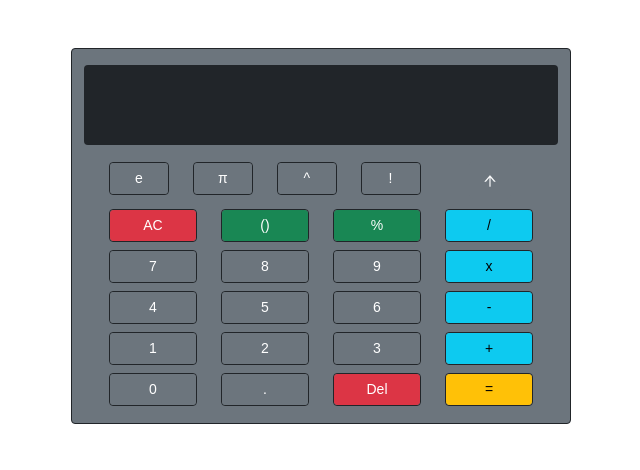
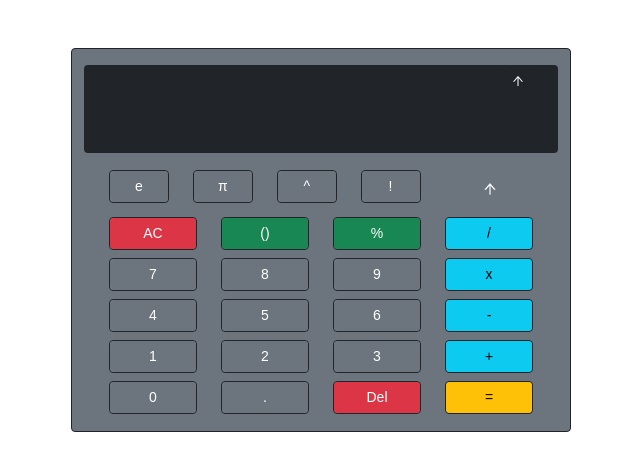
Before and after one commit to HF77554/calculator, a React (Create React App) app: page / in a window 1280 px wide. Shown: the top 470 px of the page, without its empty margins (319-959 px from the left). Built offline with nearby package versions, Linux system fonts and the light colour scheme.

Commit message:
changes on CSS styling for the display of History and General Display

```diff
--- a/src/components/CalculatorBody.jsx
+++ b/src/components/CalculatorBody.jsx
@@ -13,7 +13,6 @@ const CalculatorBody = () => {
 
     const res = AttributeAnalysis({display, input});
     displayTask(res)
-    console.log(display.history)
 
   };
 
--- a/src/components/display/CalculationDisplay.jsx
+++ b/src/components/display/CalculationDisplay.jsx
@@ -1,8 +1,12 @@
+import { Container, Row, Col } from "react-bootstrap";
+
 const CalculationDisplay = ({onDisplay}) => {
     return (
-      <div>
-        <h3 className='text-end text-break'>{onDisplay.oldValue}{onDisplay.operator}{onDisplay.newValue}</h3>
-      </div>
+      <Container>
+        <Col xs={10} className="generalDisplay">
+          <h3 className='text-end text-break'>{onDisplay.oldValue}{onDisplay.operator}{onDisplay.newValue}</h3>
+        </Col>
+      </Container>
     );
   };
   export default CalculationDisplay;
--- a/src/components/display/HistoryDisplay.jsx
+++ b/src/components/display/HistoryDisplay.jsx
@@ -1,11 +1,34 @@
+import {useState} from 'react'
+import { Container, Row, Col, Button } from "react-bootstrap";
+
+import ArrowButton from "../reusable/ArrowButton";
+import HistoryItems from './HistoryItems';
+
 const HistoryDisplay = ({ onHistory }) => {
+  const [classStyle, classStyleTask] = useState('historyDisplay')
+  const [collapsed, collapsedTask] = useState(true);
+
+  const overflowHandler = () => {
+    collapsedTask(!collapsed)
+    if (classStyle === 'historyDisplay') {
+      classStyleTask('historyDisplayOverflow')
+    } else {
+      classStyleTask('historyDisplay')
+    }
+  }
 
   return (
-    <div className="historydisplay">
-      {onHistory && onHistory.map( history =>
-        <h4 className='text-end text-break' key={history+Date.now()}>{history}</h4>)
-      }
-    </div>
+    <Container>
+      <Row>
+        <Col className={classStyle} xs={10}>
+          {onHistory && <HistoryItems onHistory={onHistory} onCollapsed={collapsed}/>
+          }
+        </Col>
+        <Col xs={2}>
+          <ArrowButton onCollapse={collapsed} onPress={() => overflowHandler()} onSize={'sm'} onVariant={'dark'} />
+        </Col>
+      </Row>
+    </Container>
   );
 };
 export default HistoryDisplay;
--- /dev/null
+++ b/src/components/display/HistoryItems.jsx
@@ -0,0 +1,17 @@
+import { useState } from "react"
+
+const HistoryItems = ({onHistory, onCollapsed}) => {
+
+    console.log(onHistory)
+
+    return(
+        <div>
+            {onCollapsed ?
+                "test"
+            :
+                onHistory.map( history => <h4 className='text-end text-break' key={Math.floor(Math.random()*Math.random()*1000)}>{history}</h4>)
+            }
+        </div>
+    )
+}
+export default HistoryItems
--- a/src/components/display/MainDisplay.css
+++ b/src/components/display/MainDisplay.css
@@ -1,10 +1,31 @@
-.maindisplay {
+.mainDisplay {
     min-height: 80px;
-    margin-right: 10px;
-    pointer-events: none;
 }
 
-.historydisplay {
-    min-height: 40px;
+.generalDisplay {
+    height: 40px;
+    color: rgb(255, 255, 255)
+}
+
+.historyDisplay {
+    padding-top: 10px;
+    height: 40px;
     color: rgba(255, 255, 255, 0.5);
+    overflow: hidden;
+
 }
+
+.historyDisplayOverflow {
+    padding-top: 10px;
+    min-height: 70px;
+    max-height: 200px;
+    color: rgba(255, 255, 255, 0.5);
+    overflow: auto;
+
+}
+
+/*
+display: flex;
+    flex-direction: column;
+    align-items: flex-end;
+*/
--- a/src/components/display/MainDisplay.jsx
+++ b/src/components/display/MainDisplay.jsx
@@ -7,7 +7,7 @@ import CalculationDisplay from "./CalculationDisplay";
 
 const MainDisplay = ({onDisplay, onHistory}) => {
   return (
-    <Container className="mt-3 mb-3 rounded bg bg-dark text-light maindisplay">
+    <Container className="mt-3 mb-3 rounded bg bg-dark text-light mainDisplay">
       <Row>
         <HistoryDisplay onHistory={onHistory}/>
       </Row>
--- a/src/components/logic/functional/Calculation.jsx
+++ b/src/components/logic/functional/Calculation.jsx
@@ -11,7 +11,7 @@ const Calculation = (display) => {
         case "-":
             return (oldVal-newVal).toString()
         case "/":
-            return (oldVal/-newVal).toString()
+            return (oldVal/newVal).toString()
         case "x":
             return (oldVal*newVal).toString()
         case "-":
--- a/src/components/reusable/ArrowButton.jsx
+++ b/src/components/reusable/ArrowButton.jsx
@@ -1,10 +1,11 @@
 import { Button } from "react-bootstrap";
-
 import { AiOutlineArrowUp, AiOutlineArrowDown } from 'react-icons/ai';
 
-const ArrowButton = ({ onCollapse, onPress }) => {
+
+const ArrowButton = ({ onCollapse, onPress, onVariant, onSize }) => {
+
   return (
-    <Button className="text-light" variant="secondary" onClick={onPress}>
+    <Button className="text-light" size={onSize} variant={onVariant ? onVariant : 'secondary'} onClick={onPress}>
       {onCollapse ?
       <AiOutlineArrowUp />
       :
```
